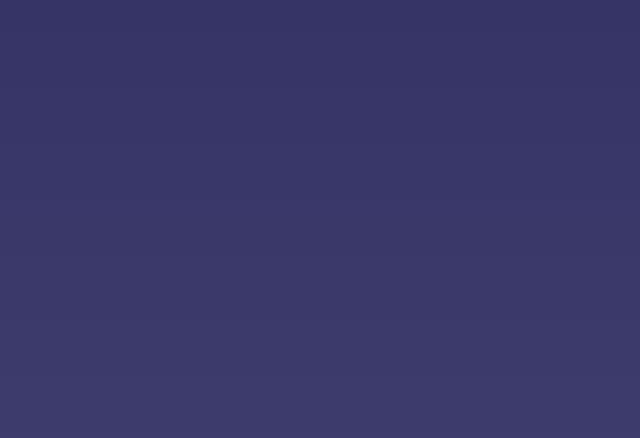
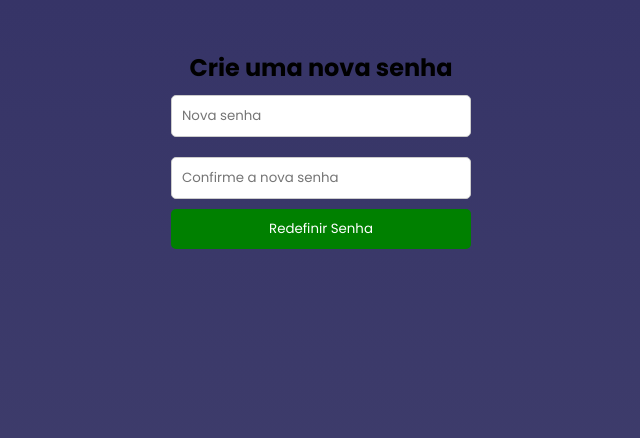
Before and after one commit to LUCASbrms/site, a React (Vite) app: page /resetar-senha/1 in a window 1280 px wide. Before the commit this address had no page. Shown: the top 438 px of the page, without its empty margins (319-959 px from the left). Built offline with nearby package versions, Linux system fonts and the light colour scheme.

Commit message:
trocar/recuperar senha

```diff
--- a/package.json
+++ b/package.json
@@ -10,6 +10,7 @@
     "preview": "vite preview"
   },
   "dependencies": {
+    "nodemailer": "^7.0.6",
     "react": "^19.1.1",
     "react-dom": "^19.1.1",
     "react-router-dom": "^7.8.2"
--- a/src/App.jsx
+++ b/src/App.jsx
@@ -2,6 +2,8 @@ import { BrowserRouter as Router, Routes, Route } from "react-router-dom";
 import Home from "./pages/Home";
 import Login from "./pages/Login";
 import Cadastro from "./pages/Cadastro";
+import RecuperarSenha from "./pages/RecuperarSenha/RecuperarSenha";
+import ResetarSenha from "./pages/ResetarSenha/ResetarSenha";
 
 function App() {
   return (
@@ -10,6 +12,8 @@ function App() {
         <Route path="/" element={<Home />} />
         <Route path="/login" element={<Login />} />
         <Route path="/cadastro" element={<Cadastro />} />
+        <Route path="/recuperar-senha" element={<RecuperarSenha />} />
+        <Route path="/resetar-senha/:token" element={<ResetarSenha />} />
       </Routes>
     </Router>
   );
--- a/src/pages/Login.jsx
+++ b/src/pages/Login.jsx
@@ -10,7 +10,15 @@ function Login() {
         <button type="submit">Entrar</button>
       </form>
       <br />
-      <Link to="/cadastro" className="app-link">Não tem conta? Cadastre-se</Link>
+      <div>
+  <Link to="/recuperar-senha" className="app-link" style={{ marginRight: '15px' }}>
+    Esqueceu a senha?
+  </Link>
+
+  <Link to="/cadastro" className="app-link">
+    Não tem conta? Cadastre-se
+  </Link>
+</div>
     </div>
   );
 }
--- /dev/null
+++ b/src/pages/RecuperarSenha/RecuperarSenha.css
@@ -0,0 +1,21 @@
+.recuperar-container {
+  text-align: center;
+  margin-top: 50px;
+}
+.recuperar-form {
+  display: flex;
+  flex-direction: column;
+  width: 300px;
+  margin: 0 auto;
+}
+.recuperar-input {
+  margin: 10px 0;
+  padding: 10px;
+}
+.recuperar-button {
+  padding: 10px;
+  cursor: pointer;
+}
+.message {
+    margin-top: 15px;
+}
--- /dev/null
+++ b/src/pages/RecuperarSenha/RecuperarSenha.jsx
@@ -0,0 +1,36 @@
+import React, { useState } from 'react';
+import { Link } from 'react-router-dom';
+import './RecuperarSenha.css';
+
+function RecuperarSenha() {
+  const [email, setEmail] = useState('');
+  const [message, setMessage] = useState('');
+
+  const handleSubmit = async (e) => {
+    e.preventDefault();
+    setMessage('Se um usuário com este e-mail existir, um link de recuperação foi enviado.');
+  };
+
+  return (
+    <div className="recuperar-container">
+      <h2>Recuperar Senha</h2>
+      <p>Digite seu e-mail e enviaremos um link para você redefinir sua senha.</p>
+      <form className="recuperar-form" onSubmit={handleSubmit}>
+        <input
+          className="recuperar-input"
+          type="email"
+          placeholder="Seu e-mail"
+          value={email}
+          onChange={(e) => setEmail(e.target.value)}
+          required
+        />
+        <button className="recuperar-button" type="submit">Enviar link de recuperação</button>
+      </form>
+      {message && <p className="message">{message}</p>}
+      <br />
+      <Link to="/login" className="app-link">Voltar para o Login</Link>
+    </div>
+  );
+}
+
+export default RecuperarSenha;
--- /dev/null
+++ b/src/pages/ResetarSenha/ResetarSenha.css
@@ -0,0 +1,34 @@
+
+
+.resetar-container {
+  text-align: center;
+  margin-top: 50px;
+}
+
+.resetar-form {
+  display: flex;
+  flex-direction: column;
+  width: 300px;
+  margin: 0 auto;
+}
+
+.resetar-input {
+  margin: 10px 0;
+  padding: 10px;
+  border-radius: 5px;
+  border: 1px solid #ccc;
+}
+
+.resetar-button {
+  padding: 10px;
+  border: none;
+  border-radius: 5px;
+  background-color: green;
+  color: white;
+  cursor: pointer;
+}
+
+.message {
+    margin-top: 15px;
+    color: #ccc;
+}
--- /dev/null
+++ b/src/pages/ResetarSenha/ResetarSenha.jsx
@@ -0,0 +1,52 @@
+import React, { useState } from 'react';
+import { useParams, useNavigate, Link } from 'react-router-dom';
+import './ResetarSenha.css';
+
+function ResetarSenha() {
+  const [password, setPassword] = useState('');
+  const [confirmPassword, setConfirmPassword] = useState('');
+  const [message, setMessage] = useState('');
+  const { token } = useParams();
+  const navigate = useNavigate();
+
+  const handleSubmit = async (e) => {
+    e.preventDefault();
+    if (password !== confirmPassword) {
+      setMessage('As senhas não conferem!');
+      return;
+    }
+
+    console.log("Enviando nova senha com o token:", token);
+
+    setMessage('Senha alterada com sucesso! Redirecionando para o login...');
+    setTimeout(() => navigate('/login'), 3000);
+  };
+
+  return (
+    <div className="resetar-container">
+      <h2>Crie uma nova senha</h2>
+      <form className="resetar-form" onSubmit={handleSubmit}>
+        <input
+          className="resetar-input"
+          type="password"
+          placeholder="Nova senha"
+          value={password}
+          onChange={(e) => setPassword(e.target.value)}
+          required
+        />
+        <input
+          className="resetar-input"
+          type="password"
+          placeholder="Confirme a nova senha"
+          value={confirmPassword}
+          onChange={(e) => setConfirmPassword(e.target.value)}
+          required
+        />
+        <button className="resetar-button" type="submit">Redefinir Senha</button>
+      </form>
+      {message && <p className="message">{message}</p>}
+    </div>
+  );
+}
+
+export default ResetarSenha;
```
Also changed, not shown: 1 other file (tests, documents, lock files or other folders).
